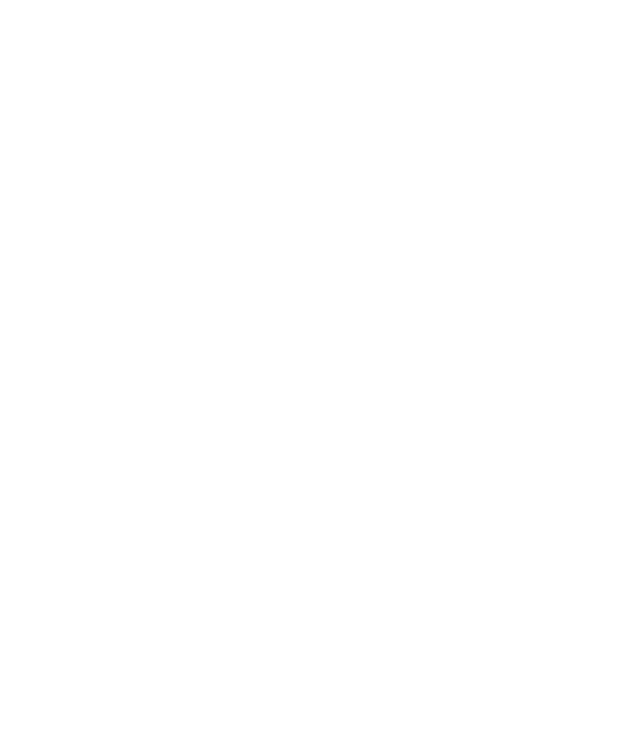
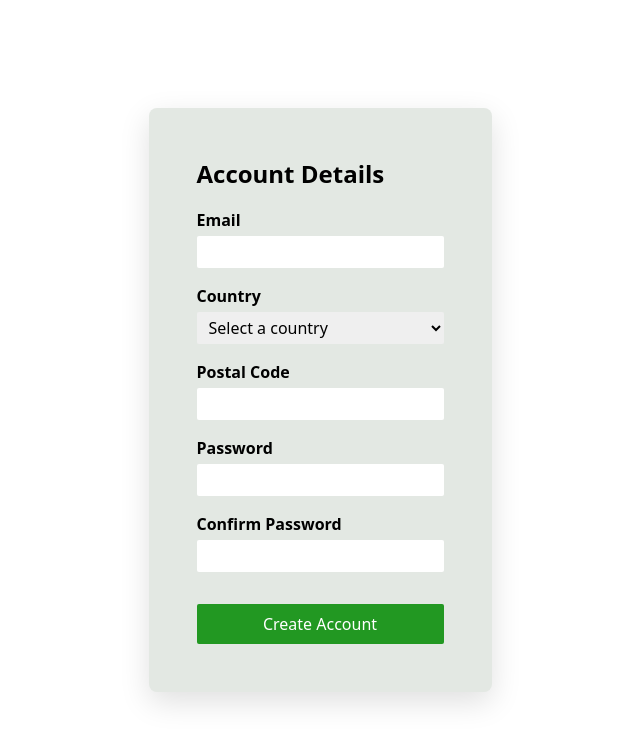
Before and after one commit to simeon2002/TOP-form-practice, a website built with webpack: page src/template.html in a window 1280 px wide. Shown: the whole page, without its empty margins (320-960 px from the left). Built offline with nearby package versions, Linux system fonts and the light colour scheme.

Commit message:
Create and style html form and add basic constraint validation

```diff
--- a/src/index.js
+++ b/src/index.js
@@ -1 +1,3 @@
 import "./styles.css";
+
+validation = {};
--- a/src/styles.css
+++ b/src/styles.css
@@ -9,15 +9,35 @@
 
   /*****  COLORS (primary, secondary, accents and greys) *****/
   --clr-white: #fff;
-  --clr-black: hsl(0, 0%, 0%);
-  --clr-grey: rgb(117, 117, 117);
-  --clr-green: green;
-  --clr-green-light: rgba(0, 128, 0, 0.772);
+  --clr-primary-800: #032303;
+  --clr-primary-700: #1b7e1b;
+  --clr-primary-600: #229822;
+  --clr-primary-500: #32cd32;
+  --clr-primary-400: #53d34f;
+  --clr-primary-300: #6cd867;
+  --clr-primary-200: #81de7c;
+  --clr-primary-100: hsl(116, 73%, 80%);
+  --clr-primary-800: #0d4e0d;
+  --clr-gray-900: hsl(120, 4%, 11%);
+  --clr-gray-700: hsl(120, 6%, 40%);
+  --clr-gray-600: hsl(120, 6%, 65%);
+  --clr-gray-500: hsl(120, 6%, 80%);
+  --clr-gray-400: hsl(120, 8%, 85%);
+  --clr-gray-300: hsl(120, 8%, 90%);
+  --clr-gray-200: hsl(120, 8%, 95%);
+  --clr-gray-150: hsl(0, 4%, 97%);
+  --clr-gray-100: hsl(0, 0%, 99%);
+  /* --clr-secondary: */
+  /* Add semantic colors later! */
+  --clr-red: red;
 
   /***** TYPOGRAPHY *****/
   /* font weights */
   --fw-regular: 400;
+  --fw-medium: 500;
+  --fw-semi-bold: 600;
   --fw-bold: 700;
+  --fw-extra-bold: 800;
 
   /* - Font sizes (px) */
   --fs-100: 1rem; /* 10px */
@@ -36,14 +56,25 @@
   --fs-1400: 8.6rem; /* 86px */
   --fs-1500: 9.8rem; /* 98px */
 
+  /* semantic font names */
+  --fs-caption: var(--fs-200);
+  --fs-text-prim: var(--fs-400);
+  --fs-icon-md: var(--fs-500);
+  --fs-icon-sm: var(--fs-300);
+  --fs-text-sec: var(--fs-300);
+  --fs-heading-prim: var(--fs-800);
+  --fs-heading-sec: var(--fs-600);
+  --fs-heading-tert: var(--fs-500);
+
   /* letter spacing */
   /* line heights */
 
   /***** WHITESPACE *****/
   /* spacing system */
-  --space-20: 0.2rem;
+  --space-25: 0.2rem;
   --space-50: 0.4rem;
   --space-100: 0.8rem;
+  --space-140: 1.2rem;
   --space-200: 1.6rem;
   --space-300: 2.4rem;
   --space-400: 3.2rem;
@@ -61,6 +92,89 @@
 /********************************************/
 /* SPECIFIC STYLES */
 /********************************************/
+body {
+  font-size: var(--fs-400);
+  line-height: 1.5;
+  display: grid;
+  place-items: center;
+  height: 100vh;
+}
+
+form {
+  background-color: var(--clr-gray-300);
+  padding: var(--space-600);
+  border-radius: 8px;
+  box-shadow: 0 1rem 3rem hsla(0, 0%, 0%, 0.126);
+  max-width: 40rem;
+}
+
+.form__title {
+  font-size: var(--fs-700);
+  margin-bottom: var(--space-200);
+}
+
+form label {
+  font-weight: var(--fw-bold);
+}
+
+form :is(input, textarea) {
+  display: block;
+  appearance: none;
+}
+
+form :is(input, select) {
+  border: none;
+  border-radius: 2px;
+  padding: var(--space-50) var(--space-100);
+  outline: none;
+}
+
+form :is(input, select):focus-visible {
+  outline: 2px solid black;
+}
+
+form :is(input, select, textarea):user-invalid {
+  border: 2px solid red;
+  outline: none;
+}
+
+form div {
+  display: flex;
+  flex-direction: column;
+  gap: var(--space-50);
+}
+
+form div:not(:last-child) {
+  margin-bottom: var(--space-200);
+}
+
+button {
+  border: none;
+  background: none;
+  background-color: var(--clr-primary-600);
+  color: var(--clr-white);
+  padding: var(--space-100) var(--space-140);
+  border-radius: 2px;
+  transition: background-color 0.3s;
+  cursor: pointer;
+}
+
+button:hover {
+  background-color: var(--clr-primary-800);
+}
+
+form div:has(#passw-confirm) {
+  margin-bottom: var(--space-400);
+}
+
+.error {
+  display: none;
+  background-color: red;
+  padding: var(--space-100) var(--space-200);
+  color: var(--clr-white);
+  font-weight: var(--fw-medium);
+  border-radius: 0px 0px 4px 4px;
+}
 
 /********************************************/
 /* REUSABLE COMPONENTS */
--- a/src/template.html
+++ b/src/template.html
@@ -0,0 +1,46 @@
+<!doctype html>
+<html lang="en">
+  <head>
+    <meta charset="UTF-8" />
+    <meta name="viewport" content="width=device-width, initial-scale=1.0" />
+    <title>Form validation practice</title>
+  </head>
+  <body>
+    <form novalidate>
+      <header>
+        <h1 class="form__title">Account Details</h1>
+      </header>
+      <div>
+        <label for="email" required>Email</label>
+        <input type="email" id="email" name="email" />
+        <div class="error" aria-live="polite"">
+          <p>Error present.....ddsfadfdsd fasddfsa dffsddssf</p>
+        </div>
+      </div>
+      <div>
+        <label for="country">Country</label>
+        <select name="country" id="country" required>
+          <option value="">Select a country</option>
+          <option value="BG">Bulgaria</option>
+          <option value="BE">Belgium</option>
+          <option value="FR">France</option>
+        </select>
+      </div>
+      <div>
+        <label for="postcode">Postal Code</label>
+        <input type="tel" id="postcode" name="postcode" required/>
+      </div>
+      <div>
+        <label for="passw">Password</label>
+        <input type="password" id="passw" name="passw" required minlength="12"/>
+      </div>
+      <div>
+        <label for="passw-confirm">Confirm Password</label>
+        <input type="password" id="passw-confirm" name="passw-confirm" required minlength="12"/>
+      </div>
+      <div>
+        <button type="submit">Create Account</button>
+      </div>
+    </form>
+  </body>
+</html>
```
